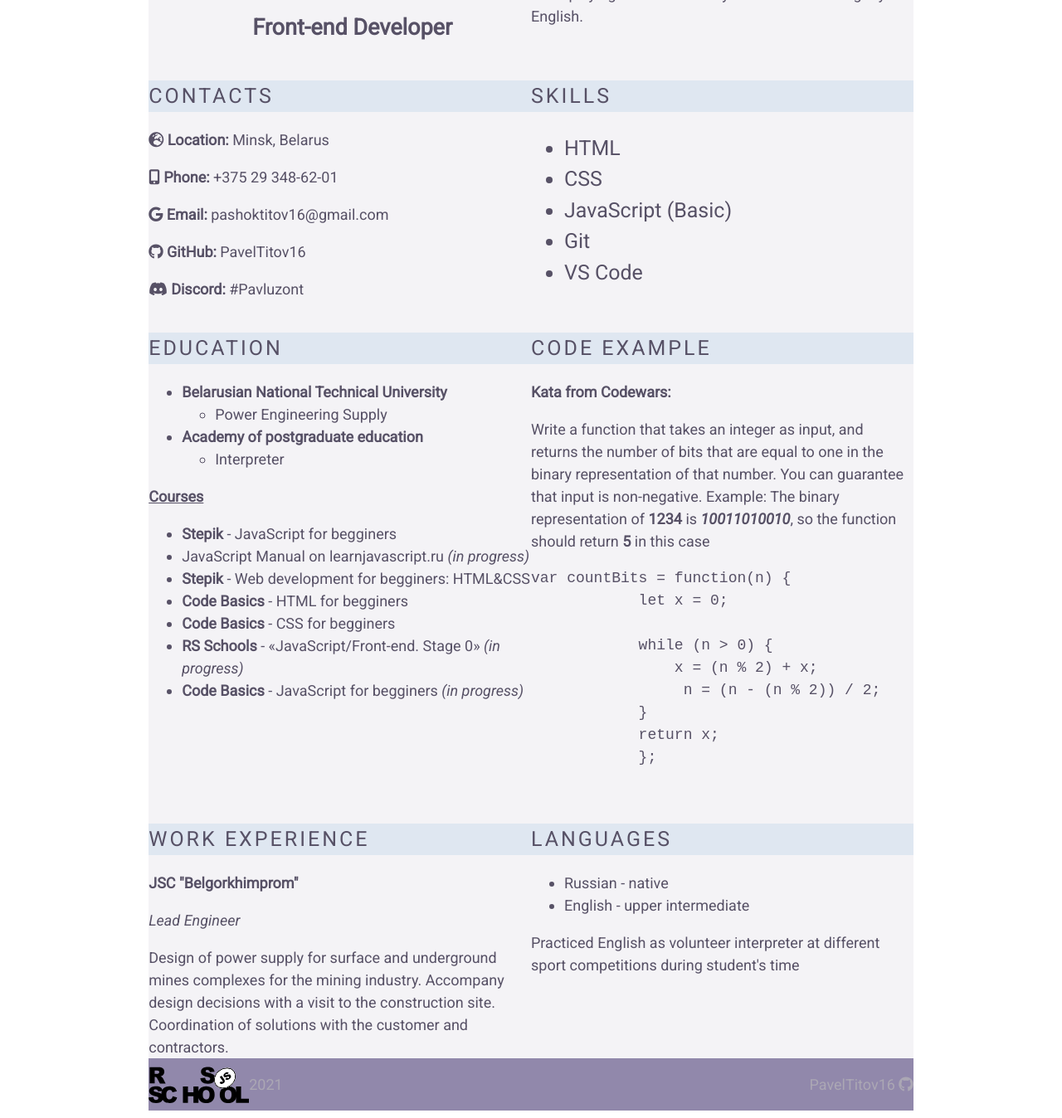
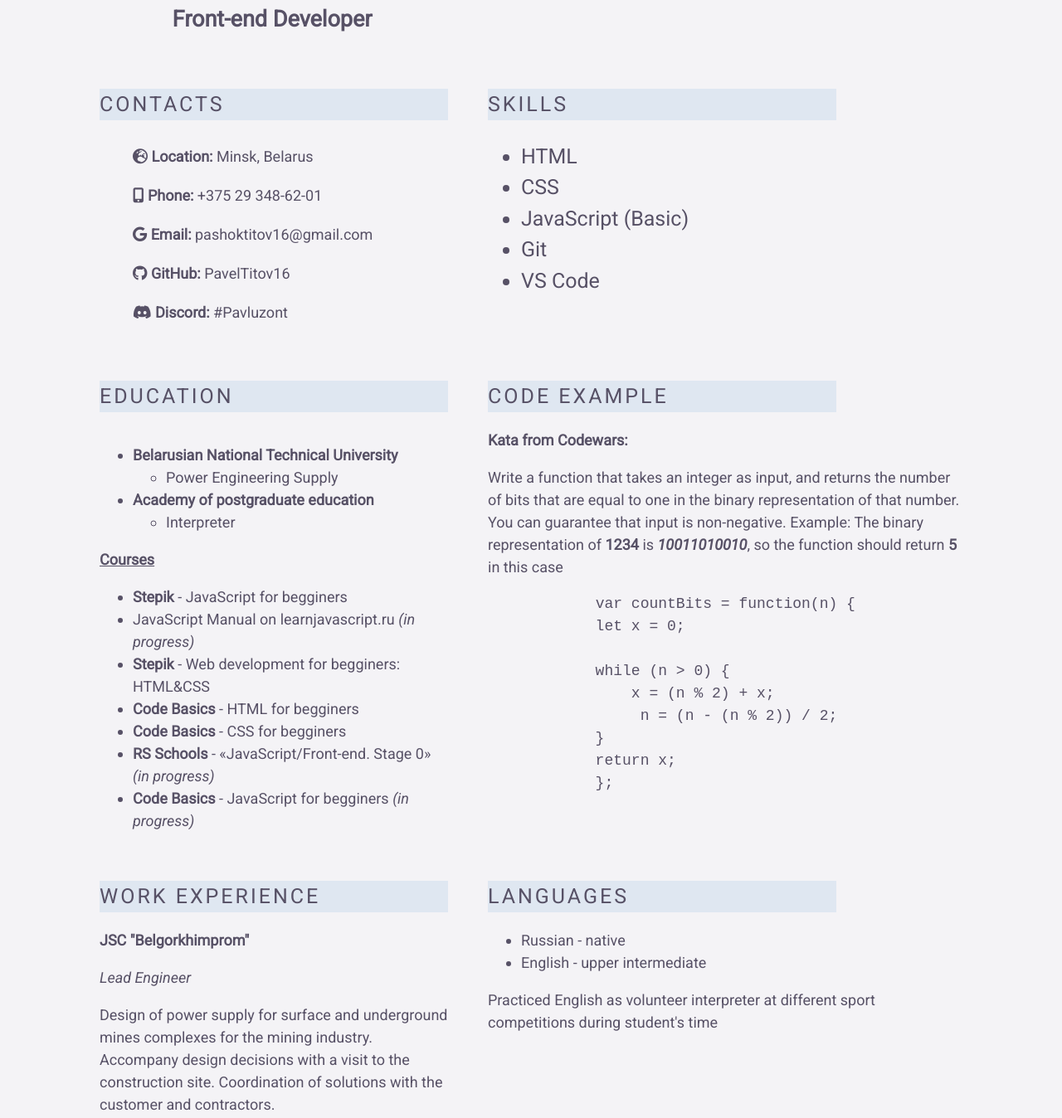
Before and after one commit to PavelTitov16/rsschool-cv, a plain HTML site: page index.html in a window 1280 px wide. Shown: the part 511-1859 px from the top of the page at 83% size. Drawn offline with Linux system fonts and the light colour scheme.

Commit message:
fix: change html layout for adaptivity

```diff
--- a/index.html
+++ b/index.html
@@ -27,32 +27,42 @@
     </nav>
 </header>
 <main class="main-container">
-  <section class="section" id="profile">
-    <img  class="avatar" src="assets/IMG_3507.JPG" alt="Фото профиля">
-    <h1 class="profile-name">Pavel Titov</h1>
-    <h2 class="section-item">Front-end Developer</h2>
-
-  </section>
-    <section class="section" id="contacts">
-        <h2 class="section-title">Contacts</h2>
-        <p><i class="fas fa-globe-europe"></i> <b>Location:</b> Minsk, Belarus</p>
-        <p><i class="fas fa-mobile-alt"></i> <b>Phone:</b> +375 29 348-62-01</p>
-        <p><i class="fab fa-google"></i> <b>Email:</b> pashoktitov16@gmail.com</p>
-        <p><i class="fab fa-github"></i> <b>GitHub:</b> <a href="https://github.com/PavelTitov16" class="git">PavelTitov16</a></p>
-        <p><i class="fab fa-discord"></i> <b>Discord:</b> #Pavluzont </p>
-    </section>
-    <section class="section" id="summary">
-        <h2 class="section-title">My Summary</h2>
-        <p>I'm disciplined and executive professional engineer with 7+ years of experience in the design of power supply
+    <section class="section">
+        <div class="container">
+          <div class="inner">
+            <div class="profile-name">
+                <img  class="avatar" src="assets/IMG_3507.JPG" alt="Profile photo">
+                <h1 class="name" id="profile">Pavel Titov</h1>
+                <h2 class="prof">Front-end Developer</h2>
+            </div>
+            <div class="right">
+                <h2 class="title" id="summary">My Summary</h2>
+                <p class="text">I'm disciplined and executive professional engineer with 7+ years of experience in the design of power supply
                 and electrical equipment for mining chemical industry. My job is developing projects of mine electrical substations,
                 supply and distribution networks of mines, salt dumps, surface and underground complexes with specifications in
                 full graphic and text materials.</p>
-        <p>Frontend Developing is a new call for realizing my strong ability to adapt to new environment and challenges.
+                <p class="text">Frontend Developing is a new call for realizing my strong ability to adapt to new environment and challenges.
                 I want to take part in new activities with my persistence in bringing the work started to the end with high
                 ability of team playing - want to feel myself needed in using my English.</p>
+            </div>
+          </div>
+        </div>
     </section>
-    <section class="section" id="skills">
-        <h2 class="section-title">Skills</h2>
+    <section class="section">
+        <div class="container">
+          <div class="inner">
+            <div class="contact-list">
+                <h2 class="title" id="contacts">Contacts</h2>
+                <ul>
+                    <li class="contact"><i class="fas fa-globe-europe"></i> <b>Location:</b> Minsk, Belarus</li>
+                    <li class="contact"><i class="fas fa-mobile-alt"></i> <b>Phone:</b> +375 29 348-62-01</li>
+                    <li class="contact"><i class="fab fa-google"></i> <b>Email:</b> pashoktitov16@gmail.com</li>
+                    <li class="contact"><i class="fab fa-github"></i> <b>GitHub:</b> <a href="https://github.com/PavelTitov16" class="git">PavelTitov16</a></li>
+                    <li class="contact"><i class="fab fa-discord"></i> <b>Discord:</b> #Pavluzont</li>
+                </ul>
+            </div>
+            <div class="skill">
+                <h2 class="title" id="skills">Skills</h2>
             <ul>
                 <li>HTML</li>
                 <li>CSS</li>
@@ -60,33 +70,15 @@
                 <li>Git</li>
                 <li>VS Code</li>
             </ul>
+            </div>
+          </div>
+        </div>
     </section>
-    <section class="section" id="codeexample">
-        <h2 class="section-title">Code Example</h2>
-        <p><b>Kata from Codewars:</b></p>
-        <p>Write a function that takes an integer as input, and returns the number of bits that are equal to one in the
-        binary representation of that number. You can guarantee that input is non-negative.
-        Example: The binary representation of <b>1234</b> is <b><i>10011010010</i></b>, so the function should return <b>5</b> in this case</p>
-         <pre><code>var countBits = function(n) {
-            let x = 0;
-
-            while (n > 0) {
-                x = (n % 2) + x;
-                 n = (n - (n % 2)) / 2;
-            }
-            return x;
-            };</code>
-        </pre>
-    </section>
-    <section class="section" id="workexp">
-        <h2 class="section-title">Work experience</h2>
-        <span><b>JSC "Belgorkhimprom"</b></span>
-            <p><i>Lead Engineer</i></p>
-            <span>Design of power supply for surface and underground mines complexes for the mining industry.</span>
-            <span>Accompany design decisions with a visit to the construction site. Coordination of solutions with the customer and contractors.</span>
-    </section>
-    <section class="section" id="education">
-        <h2 class="section-title">Education</h2>
+    <section class="section">
+        <div class="container">
+          <div class="inner">
+            <div class="left">
+                <h2 class="title" id="education">Education</h2>
             <ul>
                 <li><b>Belarusian National Technical University</b>
                     <ul>
@@ -109,16 +101,48 @@
                         <li><b>RS Schools</b> - «JavaScript/Front-end. Stage 0» <i>(in progress)</i></li>
                         <li><b>Code Basics</b> - JavaScript for begginers <i>(in progress)</i></li>
                     </ul>
+            </div>
+            <div class="right">
+                <h2 class="title" id="codeexample">Code Example</h2>
+            <p class="text"><b>Kata from Codewars:</b></p>
+            <p class="text">Write a function that takes an integer as input, and returns the number of bits that are equal to one in the
+        binary representation of that number. You can guarantee that input is non-negative.
+        Example: The binary representation of <b>1234</b> is <b><i>10011010010</i></b>, so the function should return <b>5</b> in this case</p>
+            <pre>
+            <code class="codeexam">var countBits = function(n) {
+            let x = 0;
 
+            while (n > 0) {
+                x = (n % 2) + x;
+                 n = (n - (n % 2)) / 2;
+            }
+            return x;
+            };</code>
+            </pre>
+            </div>
+          </div>
+        </div>
     </section>
-    <section class="section" id="languages">
-        <h2 class="section-title">Languages</h2>
+    <section class="section">
+        <div class="container">
+          <div class="inner">
+            <div class="left">
+                <h2 class="title" id="workexp">Work experience</h2>
+                <span><b>JSC "Belgorkhimprom"</b></span>
+                    <p class="text"><i>Lead Engineer</i></p>
+                    <span>Design of power supply for surface and underground mines complexes for the mining industry.</span>
+                    <span>Accompany design decisions with a visit to the construction site. Coordination of solutions with the customer and contractors.</span>
+            </div>
+            <div class="right">
+                <h2 class="title" id="languages">Languages</h2>
                 <ul>
                     <li>Russian - native</li>
                     <li>English - upper intermediate</li>
                 </ul>
                     <span>Practiced English as volunteer interpreter at different sport competitions during student's time</span>
-
+            </div>
+          </div>
+        </div>
     </section>
 </main>
 <footer class="footer">
--- a/style.css
+++ b/style.css
@@ -8,7 +8,6 @@ body {
     font-weight: 400;
     line-height: 1.5;
     color: #575166;
-    width: 72%;
     margin: 0 auto;
     padding: 0 auto;
 }
@@ -18,7 +17,9 @@ body {
 }
 
 .header {
-    background-color: #9188ab   ;
+    padding: 0 10px 0 10px;
+    background-color: #9188ab;
+    margin-bottom: -20px;
 }
 
 .nav-list {
@@ -38,50 +39,79 @@ body {
 
 .avatar {
     display: flex;
+    align-self: center;
     width: 300px;
     height: auto;
 }
 
 .profile-name {
-    color: #575166;
+    display: flex;
+    flex-direction: column;
+    justify-content: space-between;
+    align-items:center;
+    flex: 0 0 40%;
 }
 
-.section-title {
+.title {
     font-weight: 400;
     font-size: 25px;
     text-transform: uppercase;
     letter-spacing: 3px;
     background-color: #dfe7f1;
+    width: 420px;
     color: #575166  ;
 
 }
 
 .main-container {
-    display: flex;
-    flex-wrap: wrap;
     background-color: #F4F3F6;
 }
 
+.inner {
+    display: flex;
+    align-items:flex-start;
+    justify-content: space-between;
+    flex-wrap: wrap;
+    gap: 20px;
+}
+
+.container {
+    max-width: 1100px;
+    padding: 0 20px;
+    margin: 0 auto;
+}
 
 .section {
-    width: 50%;
+    max-width: 1100px;
+    padding: 10px;
+    margin: 0 auto;
 }
-    #profile {order: 0;
-        display: flex;
-        flex-direction: column;
-        align-items: center;
-    }
-    #contacts {order: 2;}
-    #summary {order: 1;}
-    #skills {order: 2;
+
+.contact {
+    padding: 10px 0 10px 0;
+    text-decoration: none;
+    list-style: none;
+}
+
+.left {
+    display: flex;
+    flex-direction: column;
+    justify-content: space-between;
+    align-items:flex-start;
+    flex: 0 0 40%;
+}
+
+.right {
+    flex: 0 0 55%;
+}
+
+.skill {
     font-size: 25px;
+    flex: 0 0 55%;
 }
-    #codeexample {order: 4;}
-    #workexp {order: 5}
-    #education {order: 3}
-    #languages {order: 6}
 
 .footer {
+    padding: 0 10px 0 10px;
     display: flex;
     justify-content:space-between;
     align-items: center;
@@ -119,12 +149,30 @@ body {
     animation: change-color 3s infinite;
 }
 
-@media (max-width: 768px) {
-    .section {
-      width: 100%;
+@media screen and  (max-width: 768px) {
+    .header {
+        flex: 0 0 100%;
+    }
+    .inner {
+      flex: 0 0 100%;
+    }
+    .left {
+      flex: 0 0 100%;
+    }
+    .right {
+        flex: 0 0 100%;
+    }
+    .footer {
+        flex: 0 0 100%;
+    }
+    .text {
+        flex: 0 0 100%;
     }
 }
 
+.codeexam {
+    overflow-x: auto;
+}
 .rss {
     width: 121px;
     height: 45px;
@@ -133,16 +181,15 @@ body {
     background-repeat: no-repeat;
 }
 
-.section-item {
+.prof {
     position: relative;
-    padding-left: 30px;
 }
 
-.section-item::before {
+.prof::before {
     content: "";
     position: absolute;
     top: -30px;
-    left: -13px;
+    left: -27px;
     width: 300px;
     border-bottom: 12px solid #9188ab;
 }
```
Lines whose indentation alone changed are shown as unchanged.
